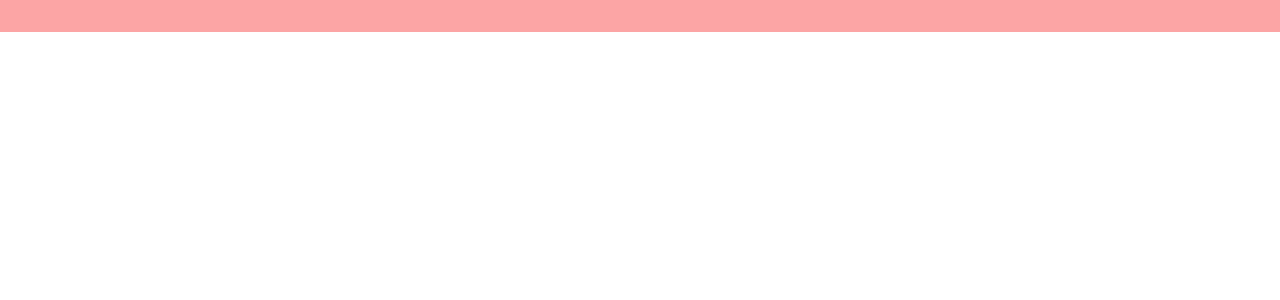
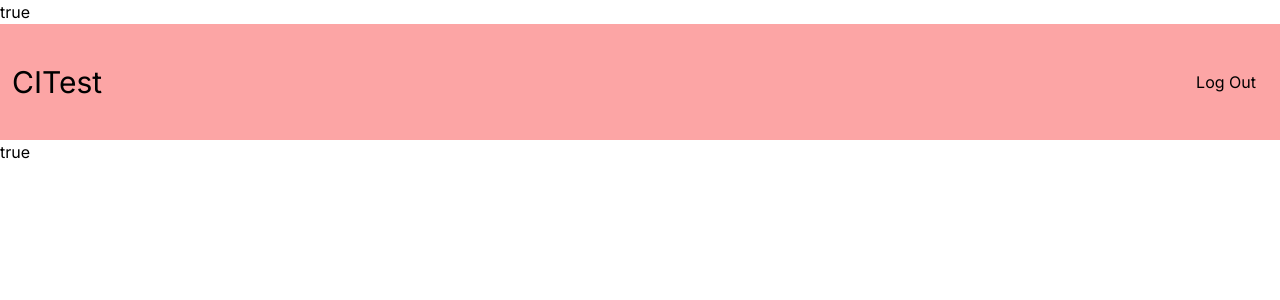
Before and after one commit to marekvanicek/CITest, a Vue app: page / in a window 1280 px wide. Shown: the top 300 px of the page. Built offline with nearby package versions, Linux system fonts and the light colour scheme.

Commit message:
fix: Header with model value

```diff
--- a/src/modules/global/components/HeaderLayout.vue
+++ b/src/modules/global/components/HeaderLayout.vue
@@ -1,36 +1,25 @@
 <script setup lang="ts">
-import { ref, watchEffect } from 'vue';
+import { watchEffect } from 'vue';
 
 export interface Props {
     loggedIn: boolean
 }
 
 const props = defineProps<Props>()
-const loggedInLocal = ref(false)
 
-watchEffect(() => {
-    loggedInLocal.value = props.loggedIn
-})
-
-const logIn = () => {
-    loggedInLocal.value = true
-}
-
-const logOut = () => {
-    loggedInLocal.value = false
-}
-
+const emit = defineEmits<{(e: 'update:loggedIn', value: boolean): void}>()
 </script>
 
 <template>
+    {{ props.loggedIn }}
     <div class="header">
         <h1 class="header__title">
             CITest
         </h1>
-        <button v-if="!loggedInLocal" type="button" @click="logIn">
+        <button v-if="!props.loggedIn" type="button" @click="emit('update:loggedIn', !props.loggedIn)">
             Log In
         </button>
-        <button v-else type="button" @click="logOut">
+        <button v-else type="button" @click="emit('update:loggedIn', !props.loggedIn)">
             Log Out
         </button>
     </div>
--- a/src/modules/global/views/App.vue
+++ b/src/modules/global/views/App.vue
@@ -1,8 +1,12 @@
 <script setup lang="ts">
+import { ref } from 'vue';
+import HeaderLayout from '../components/HeaderLayout.vue'
+const loggedIn = ref(true)
 </script>
 
 <template>
-    <div class="bg-red-300 p-4" />
+<HeaderLayout v-model:logged-in="loggedIn"/>
+{{ loggedIn }}
 </template>
 
 <style lang="scss">
```
Also changed, not shown: 2 other files (tests, documents, lock files or other folders).
